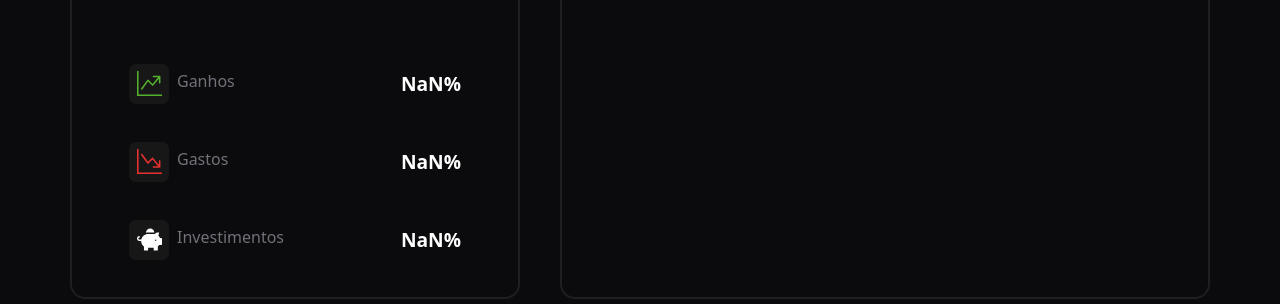
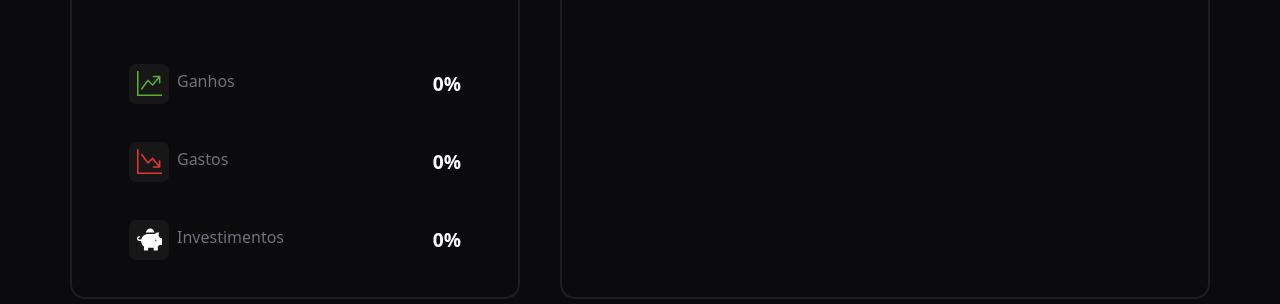
Before and after one commit to murilosantosb/Finance.ai, a Next.js app in the folder frontend/: page /dashboard in a window 1280 px wide. Shown: the part 763-1067 px from the top of the page. Built offline with nearby package versions, Linux system fonts and the light colour scheme; no server answers; sample sign-in values are in the browser's storage.

Commit message:
Erros de criação de transações foi resolvido.

```diff
--- a/frontend/src/components/Cards/FinanceChart.tsx
+++ b/frontend/src/components/Cards/FinanceChart.tsx
@@ -41,7 +41,7 @@ const FinanceChart: React.FC = () => {
                       <Icon size={25} variant="graph_up_arrow" background_color='background-icon-secondary-revenue'/>
                       <p>Ganhos</p>
                     </span>
-                    <strong>{percentages.gain}%</strong>
+                    <strong>{percentages.gain ? percentages.gain : 0}%</strong>
                 </div>
 
                 <div>
@@ -49,7 +49,7 @@ const FinanceChart: React.FC = () => {
                       <Icon size={25} variant='graph_down_arrow' background_color='background-icon-secondary-expenses'/>
                       <p>Gastos</p>
                     </span>
-                    <strong>{percentages.spent}%</strong>
+                    <strong>{percentages.spent ? percentages.spent : 0}%</strong>
                 </div>
 
                 <div>
@@ -57,7 +57,7 @@ const FinanceChart: React.FC = () => {
                     <Icon size={25} variant='piggy_bank' background_color='background-icon-tertialy'/>
                     <p>Investimentos</p>
                    </span>
-                   <strong>{percentages.investment}%</strong>
+                   <strong>{percentages.investment ? percentages.investment: 0}%</strong>
                 </div>
 
             </section>
--- a/frontend/src/utils/apiRequest.ts
+++ b/frontend/src/utils/apiRequest.ts
@@ -1,11 +1,10 @@
 import { apiRequestProps } from "@/interfaces/apiType";
 
 // URL PRODUÇÃO : https://finance-ai-api.onrender.com/
-// URL DEV https://localhost:5000/api"
+// URL DEV http://localhost:5000/api"
 
 async function apiRequest<T>({ endpoint, method, body, autoFetch = true }: apiRequestProps<T | null>) {
-    // const baseUrl = "https://finance-ai-api.onrender.com/api";
-    const baseUrl = "https://localhost:5000/api";
+    const baseUrl = "https://finance-ai-api.onrender.com/api";
     const url = `${baseUrl}${endpoint}`;
 
     const options: RequestInit = {
```
Also changed, not shown: 6 other files (tests, documents, lock files or other folders).
